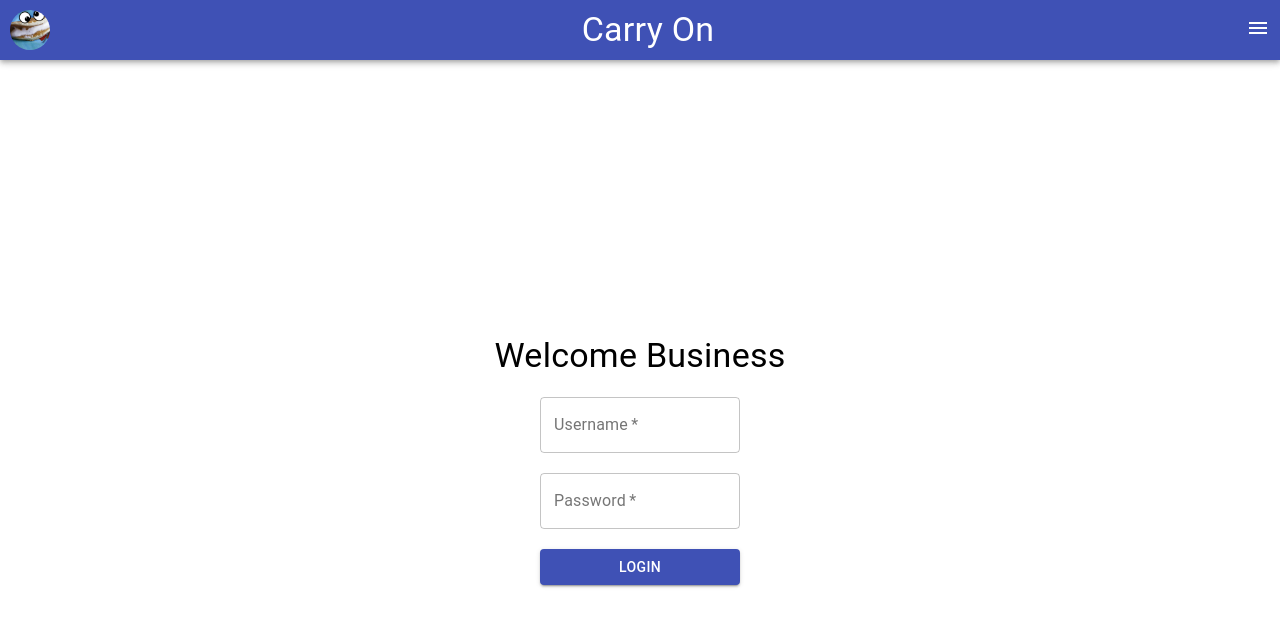
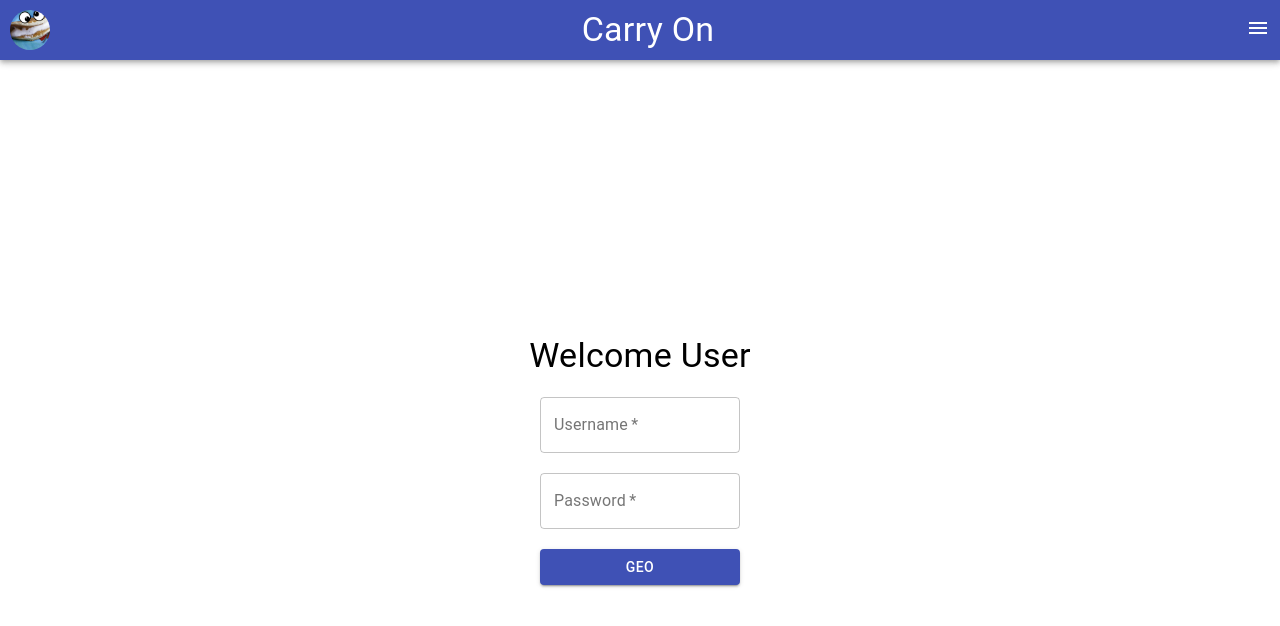
Before and after one commit to Jacoblynch99/jacoblynch-capstone, a React (Create React App) app: page /business/login in a window 1280 px wide. Shown: the top 626 px of the page. Built offline with nearby package versions, Linux system fonts and the light colour scheme.

Commit message:
almost there

```diff
--- a/src/Router.js
+++ b/src/Router.js
@@ -24,7 +24,7 @@ const Router = () => {
 
     return (
         <Switch>
-            <Route exact path="/" component={UserLanding} />
+            <Route exact path="/" component={Login} />
             <Route path="/business/login" component={Login} />
             <Route path="/user/login" component={Login} />
             <ProtectedRoute path="/user/landing" component={UserLanding} />
--- a/src/components/Login.js
+++ b/src/components/Login.js
@@ -1,11 +1,13 @@
 import React, { useState } from 'react'
 import { Grid, TextField, Button, Typography } from '@material-ui/core'
+import { Redirect } from 'react-router'
 
 const Login = (props) => {
     let [state, setState] = useState({
         username: '',
         password: '',
     })
+    const [valid, setValid] = useState(false)
 
     const path = props.location.pathname
 
@@ -18,62 +20,11 @@ const Login = (props) => {
     const submitForm = (e) => {
         e.preventDefault()
         document.cookie = 'loggedIn=true;max-age=8000000*1000'
-        window.location.replace('/user/landing')
+        setValid(true)
     }
 
-    if (path === '/business/login') {
-        return (
-            <Grid
-                container
-                direction="column"
-                justify="center"
-                alignItems="center"
-                style={{ height: '100vh', width: '100wh' }}
-            >
-                <Grid item>
-                    <Typography variant="h4">Welcome Business</Typography>
-                </Grid>
-                <Grid item>
-                    <form
-                        onSubmit={submitForm}
-                        style={{
-                            display: 'flex',
-                            justifyContent: 'center',
-                            flexDirection: 'column',
-                        }}
-                    >
-                        <TextField
-                            required
-                            name="username"
-                            label="Username"
-                            type="username"
-                            variant="outlined"
-                            value={state.username}
-                            onChange={handleTextChange}
-                            style={{ width: 200, marginTop: 20 }}
-                        />
-                        <TextField
-                            required
-                            name="password"
-                            label="Password"
-                            type="password"
-                            variant="outlined"
-                            value={state.password}
-                            onChange={handleTextChange}
-                            style={{ width: 200, marginTop: 20 }}
-                        />
-                        <Button
-                            type="submit"
-                            variant="contained"
-                            color="primary"
-                            style={{ width: 200, marginTop: 20 }}
-                        >
-                            Login
-                        </Button>
-                    </form>
-                </Grid>
-            </Grid>
-        )
+    if (valid) {
+        return <Redirect path="/user/landing"></Redirect>
     } else {
         return (
             <Grid
@@ -131,3 +82,59 @@ const Login = (props) => {
 }
 
 export default Login
+
+// if (path === '/business/login') {
+//     return (
+
+//         <Grid
+//             container
+//             direction="column"
+//             justify="center"
+//             alignItems="center"
+//             style={{ height: '100vh', width: '100wh' }}
+//         >
+//             <Grid item>
+//                 <Typography variant="h4">Welcome Business</Typography>
+//             </Grid>
+//             <Grid item>
+//                 <form
+//                     onSubmit={submitForm}
+//                     style={{
+//                         display: 'flex',
+//                         justifyContent: 'center',
+//                         flexDirection: 'column',
+//                     }}
+//                 >
+//                     <TextField
+//                         required
+//                         name="username"
+//                         label="Username"
+//                         type="username"
+//                         variant="outlined"
+//                         value={state.username}
+//                         onChange={handleTextChange}
+//                         style={{ width: 200, marginTop: 20 }}
+//                     />
+//                     <TextField
+//                         required
+//                         name="password"
+//                         label="Password"
+//                         type="password"
+//                         variant="outlined"
+//                         value={state.password}
+//                         onChange={handleTextChange}
+//                         style={{ width: 200, marginTop: 20 }}
+//                     />
+//                     <Button
+//                         type="submit"
+//                         variant="contained"
+//                         color="primary"
+//                         style={{ width: 200, marginTop: 20 }}
+//                     >
+//                         Login
+//                     </Button>
+//                 </form>
+//             </Grid>
+//         </Grid>
+//     )
+// } else {
```
